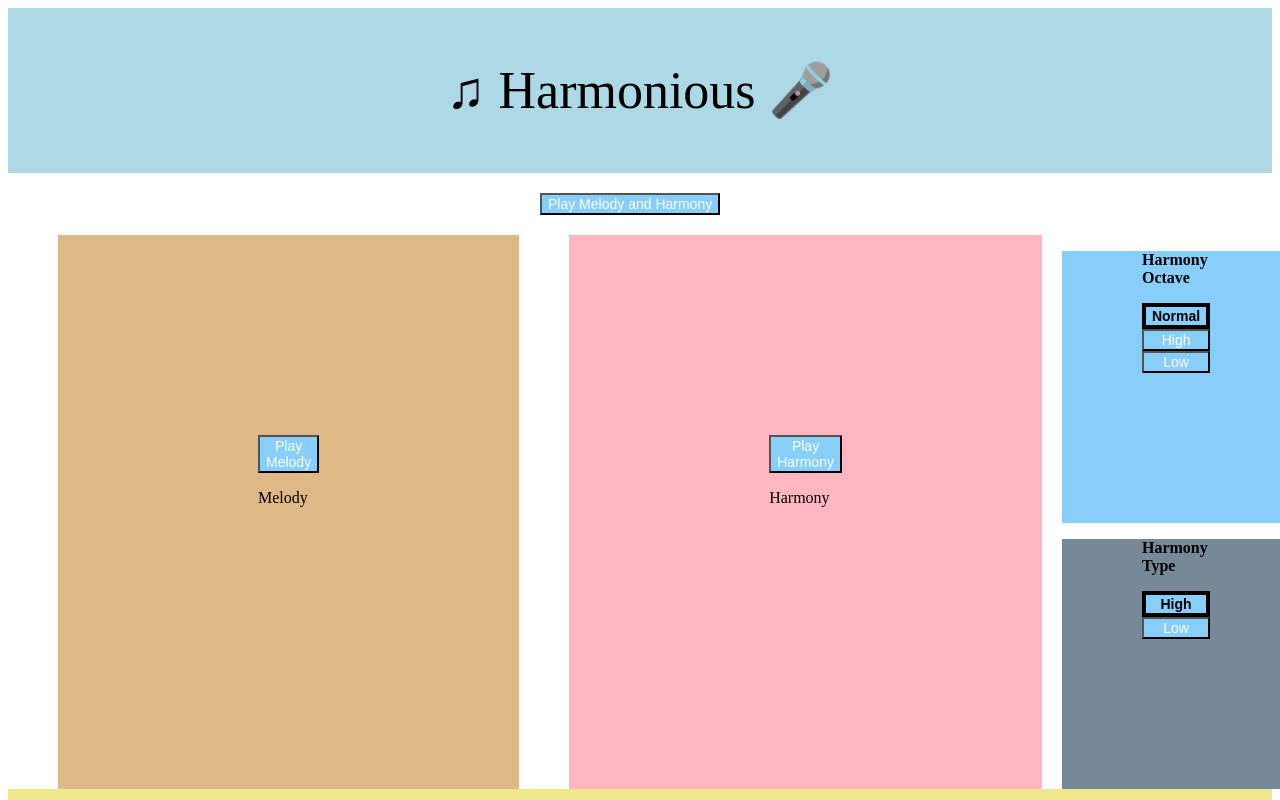
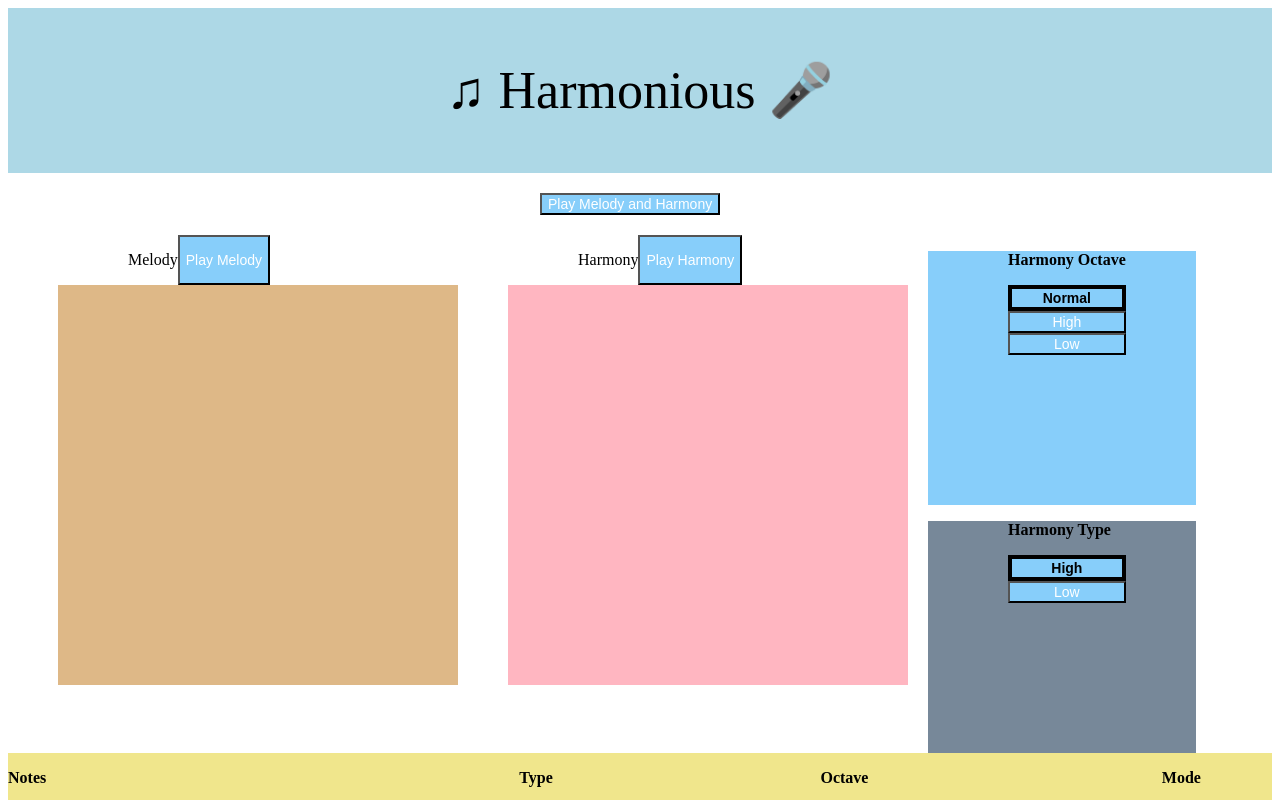
Before and after one commit to andrewvt97/Harmonious, a React (Vite) app: page / in a window 1280 px wide. Shown: the top 800 px of the page. Built offline with nearby package versions, Linux system fonts and the light colour scheme.

Commit message:
Change formatting of note chord and added symbols

```diff
--- a/src/components/App.jsx
+++ b/src/components/App.jsx
@@ -277,15 +277,23 @@
           <Button text="Play Melody and Harmony" onClick={() => playMelodyandHarmony(melody, harmony)}></Button>
         </div>
         <div className='display'>
-        <div className='melody-display'>
-          <Button text="Play Melody" onClick={() => playMelody(melody)}></Button>
-          <p> Melody</p>
-          <Melody className='melody-display' melody = {melody} mode = {mode} selectedNoteFunction={setSelectedMelodyNote} modifyMelody={setMelody}></Melody>
-        </div>
-        <div className='harmony-display'>
-          <Button text="Play Harmony" onClick={() => playMelody(harmony)}></Button>
-          <p> Harmony</p>
-          <Harmony className='harmony-display' harmony = {harmony}></Harmony>
+          <div className='melody-section'>
+            <div className='melody-header'>
+              <p> Melody</p>
+              <Button text="Play Melody" onClick={() => playMelody(melody)}></Button>
+            </div>
+            <div className='melody-display'>
+            <Melody className='melody-display' melody = {melody} mode = {mode} selectedNoteFunction={setSelectedMelodyNote} modifyMelody={setMelody}></Melody>
+            </div>
+          </div>
+          <div className='harmony-section'>
+          <div className='harmony-header'>
+            <p> Harmony</p>
+            <Button text="Play Harmony" onClick={() => playMelody(harmony)}></Button>
+          </div>
+          <div className='harmony-display'>
+            <Harmony className='harmony-display' harmony = {harmony}></Harmony>
+          </div>
         </div>
 
           <div className='harmony-settings'>
--- a/src/components/Button.jsx
+++ b/src/components/Button.jsx
@@ -1,12 +1,13 @@
 import React, { ButtonHTMLAttributes } from "react";
 
-function Button({text = "randomNote", color = "white", backgroundColor = "lightskyblue", fontSize = 14, active = false, onClick = () => {}}) {
+function Button({text = "randomNote", color = "white", backgroundColor = "lightskyblue", fontSize = 14, active = false, multiLine = false, onClick = () => {}}) {
     let buttonStyle;
     if (!active){
         buttonStyle = {
             color: color,
             fontSize: fontSize + "px",
             backgroundColor: backgroundColor
+
         };
     }
     else{
@@ -15,7 +16,8 @@
             fontSize: fontSize + "px",
             backgroundColor: backgroundColor,
             fontWeight: "bold",
-            border: 4 + "px solid black",
+            border: 4 + "px solid black"
+
             // border-radius: 10px;
             // padding: 10px 30px;
         }
@@ -23,17 +25,30 @@
 
 
 
-    return (
-        <>
-             <button onClick={onClick} style = {buttonStyle}> {text} </button>
-        </>
+    if (multiLine) {
+        // Split the text by newline characters to get an array of lines
+        const lines = text.split('\n');
 
-
-    );
+        return (
+          <button onClick={onClick} style={buttonStyle}>
+            {lines.map((line, index) => (
+              <React.Fragment key={index}>
+                {line}
+                {index < lines.length - 1 && <br />} {/* Add line breaks between lines */}
+              </React.Fragment>
+            ))}
+          </button>
+        );
+      } else {
+        // Render the text as is for single line
+        return (
+          <button onClick={onClick} style={buttonStyle}>
+            {text}
+          </button>
+        );
+      }
+    };
 
 
 
-}
-
-
 export default Button;
--- a/src/components/Harmony.jsx
+++ b/src/components/Harmony.jsx
@@ -4,20 +4,38 @@
 function Harmony({harmony = []}){
 
 
-    return (
-        <>
+    return <>
 
-        {harmony.map((note, index) => {
+        {
+            harmony.map((note, index) => {
+                let buttonText;
+
+                if (note["chord"] === 0) {
+                    buttonText = note["note"];
+                } else {
+                    buttonText = `${note["note"]}\n${note["chord"]}`;
+                }
+
+                if (note["duration"] === 8){
+                    buttonText = "♪" + "\n" + buttonText;
+                }
+                else if (note["duration"] === 4){
+                    buttonText = "♩" + "\n" + buttonText;
+                }
+                else if (note["duration"] === 2){
+                    buttonText = "𝅗𝅥" + "\n" + buttonText;
+                }
+                else if (note["duration"] === 1){
+                    buttonText = "𝅝" + "\n" + buttonText;
+                }
 
 
-            return note["chord"] === 0 ? (
-            <Button key={index} text={note["note"]} onClick={() => handleMelodyClick(index)} />
-            ) : (
-            <Button key={index} text={`${note["note"]}\n\n${note["chord"]}`} onClick={() => handleMelodyClick(index)} />
-            );
-        })}
-        </>
-  );
+                return (
+                <Button key={index} text={buttonText}  multiLine = {true} onClick={() => handleMelodyClick(index)} />
+                );
+            })
+        }
+    </>
 
 }
 
--- a/src/components/Melody.jsx
+++ b/src/components/Melody.jsx
@@ -22,23 +22,43 @@
     };
 
     return <>
-        {/* <ul>
-        {melody.map((note, index) => (
-          <li key={index}>{note["note"]} {note["chord"] !== 0 ? ":" + note["chord"] : null}</li>
-        ))}
-      </ul> */}
 
-      {melody.map((note, index) => (
+        {
+            melody.map((note, index) => {
+                let buttonText;
 
-            note["chord"] === 0 ? (
-            <Button key={index} text={note["note"]} onClick={() => handleMelodyClick(index)} />
-            ): (
-            // <Button key={index} text={note["note"] + note["chord"]} onClick={() => handleMelodyClick(index)} />
-            <Button key={index} text={`${note["note"]}\n\n${note["chord"]}`} onClick={() => handleMelodyClick(index)} />
-            )
+                if (note["chord"] === 0) {
+                    buttonText = note["note"];
+                } else {
+                    buttonText = `${note["note"]}\n${note["chord"]}`;
+                }
 
-        ))}
+                if (note["duration"] === 8){
+                    buttonText = "♪" + "\n" + buttonText;
+                }
+                else if (note["duration"] === 4){
+                    buttonText = "♩" + "\n" + buttonText;
+                }
+                else if (note["duration"] === 2){
+                    buttonText = "𝅗𝅥" + "\n" + buttonText;
+                }
+                else if (note["duration"] === 1){
+                    buttonText = "𝅝" + "\n" + buttonText;
+                }
+
+
+                return (
+                <Button key={index} text={buttonText}  multiLine = {true} onClick={() => handleMelodyClick(index)} />
+                );
+            })
+        }
     </>
 }
 
 export default Melody;
+
+
+// ♪
+// ♩
+// 𝅗𝅥
+// 𝅝
--- a/src/styles/App.css
+++ b/src/styles/App.css
@@ -33,6 +33,16 @@
   margin-left: auto;
   margin-right: auto;
   margin-top: 20px;
+}
+
+.melody-header{
+  display: flex;
+  margin-left:  120px;;
+}
+
+.harmony-header {
+  display: flex;
+  margin-left:  120px;;
 }
 
 .melody-display {
```
